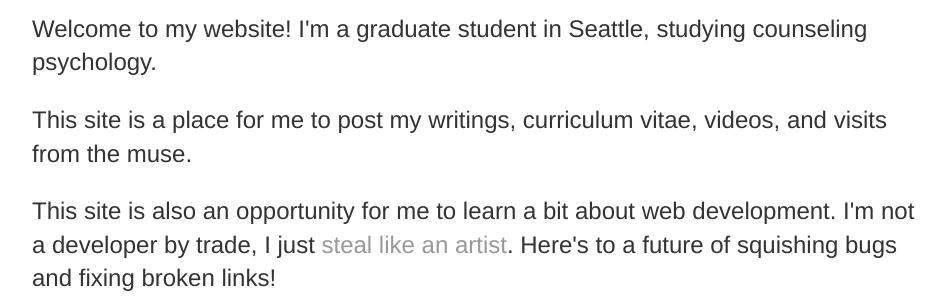
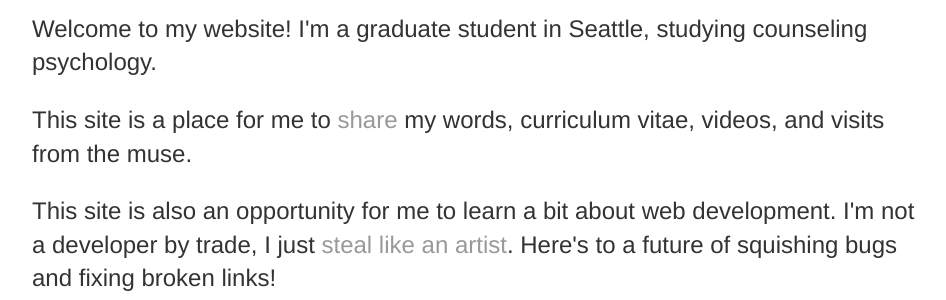
Before and after one commit to danielrusco/danielrusco.github.io, a Jekyll site: the page index.html, which Jekyll copies as it is, in a window 1280 px wide. Shown: the part 392-692 px from the top of the page, without its empty margins (160-1106 px from the left). Built offline with Jekyll 4.4.1, drawn with Linux system fonts in a browser that asks for light colours.

Commit message:
You know, just some edits.

```diff
--- a/_layouts/default.html
+++ b/_layouts/default.html
@@ -24,10 +24,10 @@
     <nav><center>
 <ul>
   <li><a href="/">home</a></li>
-  <li><a href="/about">who</a></li>
+  <li><a href="/who">who</a></li>
   <li><a href="/hire">hire</a></li>
   <li><a href="/cv">cv</a></li>
-  <li><a href="/blog">writing</a></li>
+  <li><a href="/blog">words</a></li>
 </ul></center>
     </nav>
 <div class="container">
--- a/index.html
+++ b/index.html
@@ -22,7 +22,7 @@
 		<nav>
     		<center><ul>
         		<li><a href="/">home</a></li>
-	        	<li><a href="/about">who</a></li>
+	        	<li><a href="/who">who</a></li>
 						<li><a href="/hire">hire</a></li>
         		<li><a href="/cv">cv</a></li>
         		<li><a href="/blog">writing</a></li>
@@ -32,7 +32,7 @@
     		<div class="blurb">
         		<h1>Hi there, I'm Daniel.</h1>
 				<p>Welcome to my website! I'm a graduate student in Seattle, studying counseling psychology. </p>
-				<p>This site is a place for me to post my writings, curriculum vitae, videos, and visits from the muse. </p>
+				<p>This site is a place for me to <a href="https://austinkleon.com/show-your-work/">share</a> my words, curriculum vitae, videos, and visits from the muse. </p>
 				<p>This site is also an opportunity for me to learn a bit about web development. I'm not a developer by trade, I just <a href="https://austinkleon.com/steal/">steal like an artist</a>. Here's to a future of squishing bugs and fixing broken links! </p>
 				<p>While you're here, you can <a href="/about">read more about who I am</a> and my personal philosophy. And if you're ever in Seattle, <a href="mailto:daniel.rusco@gmail.com">drop me a line</a> and let's meet up for coffee. </p>
     		</div><!-- /.blurb -->
--- a/sitemap.xml
+++ b/sitemap.xml
@@ -10,7 +10,7 @@
 <url>
   <loc>https://danielrusco.com/</loc>
   <loc>https://danielrusco.com/blog/</loc>
-  <loc>https://danielrusco.com/about/</loc>
+  <loc>https://danielrusco.com/who/</loc>
   <loc>https://danielrusco.com/hire/</loc>
   <loc>https://danielrusco.com/cv/</loc>
 
```
Also changed, not shown: other parts of _layouts/default.html (+1 -0 lines), who/index.html (renamed from about/index.html). Lines whose indentation alone changed are shown as unchanged.
